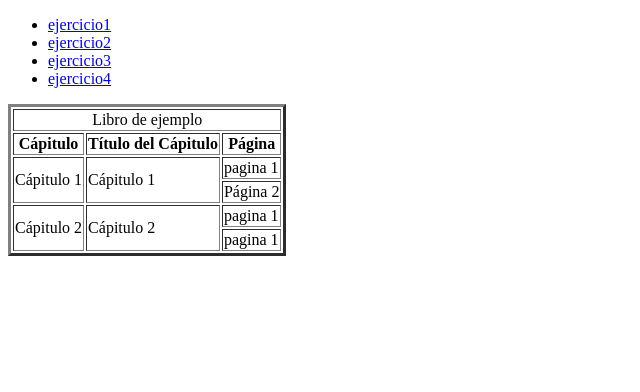
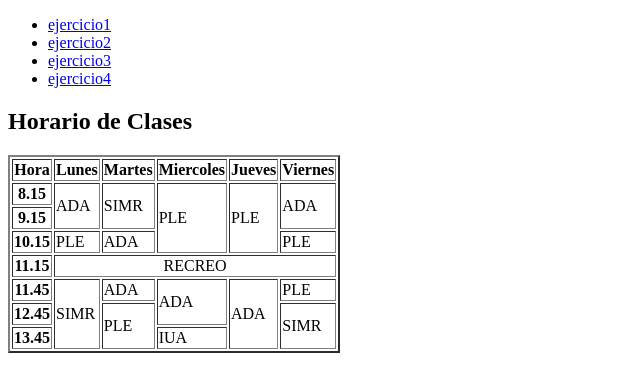
Before and after one commit to adrian-burgos-tome/LMSGI, a plain HTML site: page html/ejercicio4.html in a window 1280 px wide. Shown: the whole page, without its empty margins (0-640 px from the left). Drawn offline with Linux system fonts and the light colour scheme.

Commit message:
act4 fixed and folders fixed

```diff
--- a/html/ejercicio4.html
+++ b/html/ejercicio4.html
@@ -14,40 +14,57 @@
             <li><a href="/html/ejercicio4.html">ejercicio4</a></li>
         </ul>
     </nav>
-    <table border="3">
-        <thead >
+    <div>
+        <h2>Horario de Clases</h2>
+        <table border="2">
             <tr>
-                <td colspan="3" style="text-align: center;">Libro de ejemplo</td>
-
-            </tr>
-            <th>
-                Cápitulo
-            </th>
-            <th>
-                Título del Cápitulo
-            </th>
-            <th>
-                Página
-            </th>
-        </thead>
-        <tbody>
-            <tr >
-                <td rowspan="2">Cápitulo 1</td>
-                <td rowspan="2">Cápitulo 1</td>
-                <td >pagina 1</td>
+                <th>Hora</th>
+                <th>Lunes</th>
+                <th>Martes</th>
+                <th>Miercoles</th>
+                <th>Jueves</th>
+                <th>Viernes</th>
             </tr>
             <tr>
-                <td >Página 2</td>
+                <th>8.15</th>
+                <td rowspan="2">ADA</td>
+                <td rowspan="2">SIMR</td>
+                <td rowspan="3">PLE</td>
+                <td rowspan="3">PLE</td>
+                <td rowspan="2">ADA</td>
             </tr>
             <tr>
-                <td rowspan="2">Cápitulo 2</td>
-                <td rowspan="2">Cápitulo 2</td>
-                <td >pagina 1</td>
+                <th>9.15</th>
             </tr>
             <tr>
-                <td >pagina 1</td>
+                <th>10.15</th>
+                <td>PLE</td>
+                <td>ADA</td>
+                <td>PLE</td>
             </tr>
-        </tbody>
-    </table>
+            <tr>
+                <th>11.15</th>
+                <td colspan="5" style="text-align: center;">RECREO</td>
+            </tr>
+            <tr>
+                <th>11.45</th>
+                <td rowspan="3">SIMR</td>
+                <td>ADA</td>
+                <td rowspan="2">ADA</td>
+                <td rowspan="3">ADA</td>
+                <td>PLE</td>
+            </tr>
+            <tr>
+                <th>12.45</th>
+                <td rowspan="2">PLE</td>
+                <td rowspan="2">SIMR</td>
+            </tr>
+            <tr>
+                <th>13.45</th>
+                <td>IUA</td>
+            </tr>
+        </table>
+    </div>
+
 </body>
 </html>
```
Also changed, not shown: 4 other files.
